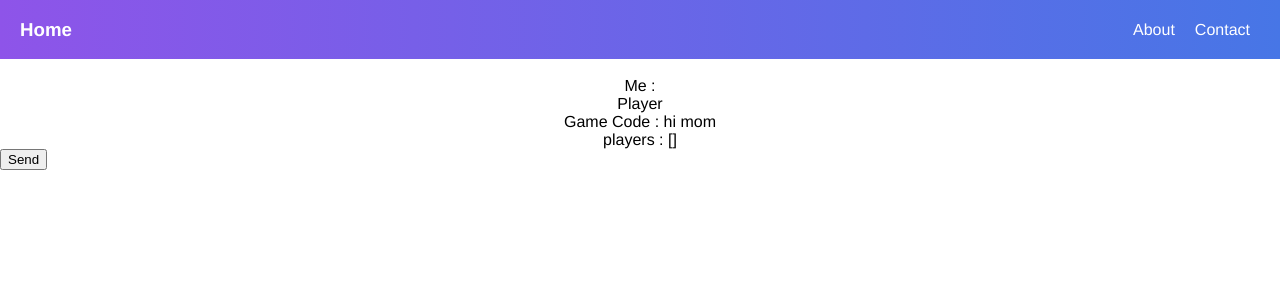
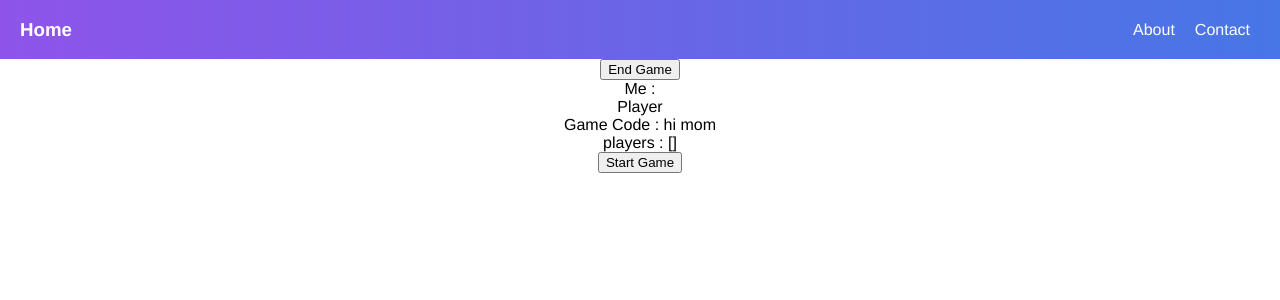
Before and after one commit to guppykang/littleBrother, a Vue app: page /himom in a window 1280 px wide. Shown: the top 300 px of the page. Built offline with nearby package versions, Linux system fonts and the light colour scheme; no server answers.

Commit message:
start game button and websocket for start game to all other players

```diff
--- a/src/router.js
+++ b/src/router.js
@@ -2,6 +2,7 @@ import Vue from 'vue'
 import Router from 'vue-router'
 import Home from './views/Home.vue'
 import AddPlayers from './views/AddPlayers'
+import Game from './views/Game'
 
 Vue.use(Router)
 
@@ -17,6 +18,11 @@ export default new Router({
       path: '/himom',
       name: 'himom',
       component: AddPlayers
+    },
+    {
+      path: '/game',
+      name: 'game',
+      component: Game
     }
   ]
 })
--- a/src/views/AddPlayers.vue
+++ b/src/views/AddPlayers.vue
@@ -2,19 +2,22 @@
   <div>
     <Navbar/>
     <div class="app">
+
       <router-link to="/">
-        <button v-if="meIsMaster" @click="endGame">End Game</button>
+        <button @click="endGame">End Game</button>
       </router-link><br>
+
       <span>Me : {{ me }}</span><br>
       <span v-if="!meIsMaster">Player</span><br v-if="!meIsMaster">
       <span v-if="meIsMaster">Owner</span><br v-if="meIsMaster">
       <span>Game Code : {{code}} </span> <br>
-      <span> players : {{players}} </span>
+      <span> players : {{players}} </span><br>
+
+      <router-link to="/game">
+        <button @click="startGame">Start Game </button>
+      </router-link><br>
     </div>
 
-    <form @submit.prevent="sendMessage">
-        <button type="submit" class="btn btn-success">Send</button>
-    </form>
 
   </div>
 </template>
@@ -33,17 +36,35 @@ export default {
     return {
       socket : io('localhost:5000'),
       messages : [],
-      players : []
+      players : [],
+
     }
   },
   methods : {
     ...mapActions("user", ["setNewPlayers"]),
+    async startGame() {
+      if(this.meIsMaster) {
+        alert('game Started');
+
+        this.socket.emit('START_GAME', {
+          gameCode : this.code
+        });
+      }
+      else {
+        alert('You are not the owner of the game. Ask the Owner to start the game');
+      }
+    },
     async endGame() {
-      alert('end game: ' + this.code);
-      await deleteRoomCode(this.code);
-      this.socket.emit('END_GAME', {
-        gameCode : this.code
-      });
+      if(this.meIsMaster) {
+        alert('end game: ' + this.code);
+        await deleteRoomCode(this.code);
+        this.socket.emit('END_GAME', {
+          gameCode : this.code
+        });
+      }
+      else {
+        alert('You are not the owner of the game. Ask the Owner to start the game');
+      }
     },
     sendMessage(e) {
       e.preventDefault();
@@ -78,6 +99,12 @@ export default {
         this.$router.push({ path : '/' });
       }
     });
+
+    this.socket.on("START_GAME", (data) => {
+      if(data.gameCode == this.code && !this.meIsMaster) {
+        this.$router.push({ path : '/game' });
+      }
+    });
   }
 }
 </script>
--- /dev/null
+++ b/src/views/Game.vue
@@ -0,0 +1,38 @@
+<template>
+  <div>
+    <Navbar/>
+    <div class="app">
+      <span> hi mom </span>
+    </div>
+  </div>
+
+</template>
+
+<script>
+  import Navbar from '../components/Navbar'
+
+export default {
+  components : {
+    Navbar
+  },
+  data: () => {
+    return {
+
+    }
+  },
+  methods : {
+
+  },
+  computed : {
+
+  }
+}
+</script>
+
+<style>
+.app {
+  text-align: center;
+  align-items: center;
+  justify-content: center;
+}
+</style>
```
Also changed, not shown: 1 other file (tests, documents, lock files or other folders).
